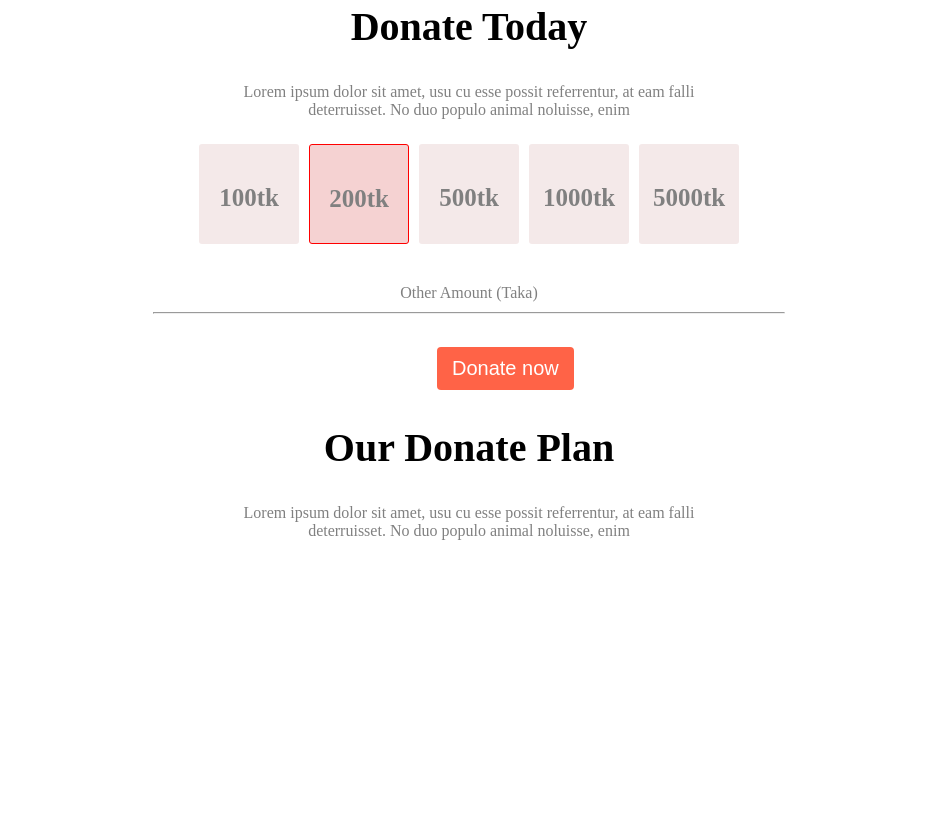
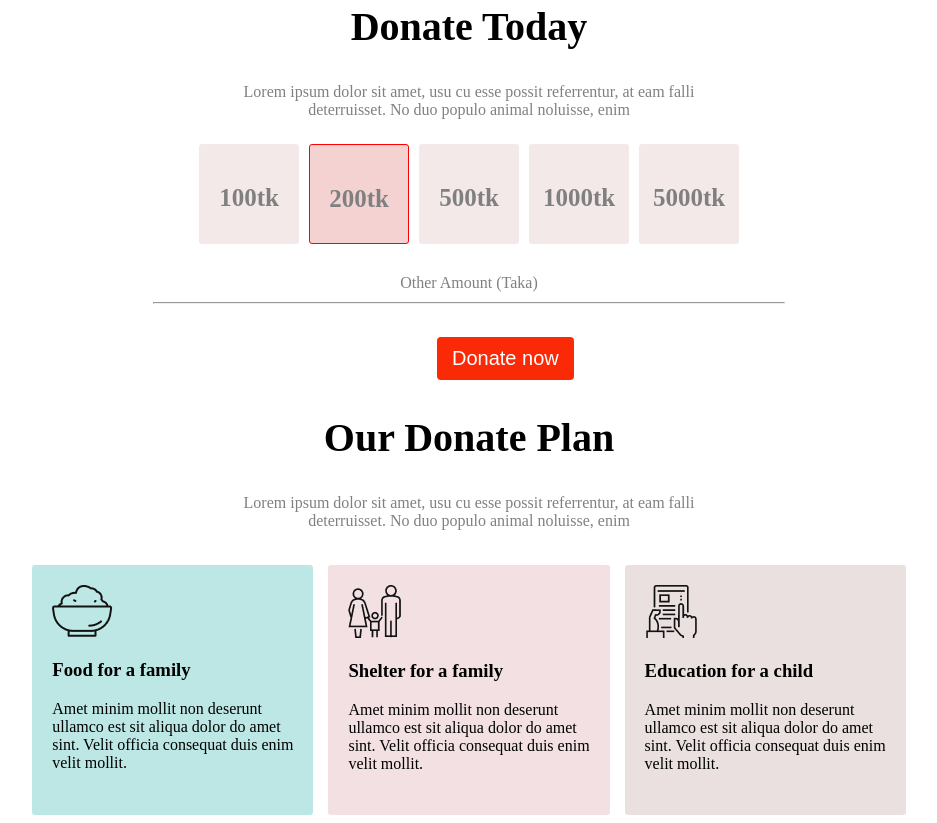
Before and after one commit to zulfikar2022/practice-project-donation, a plain HTML site: page index.html in a window 1280 px wide. Shown: the part 842-1665 px from the top of the page, without its empty margins (171-1108 px from the left). Before the commit the page ends 1398 px from the top, so only its background shows below. Drawn offline with Linux system fonts and the light colour scheme.

Commit message:
pushing again

```diff
--- a/index.html
+++ b/index.html
@@ -20,7 +20,7 @@
     <main>
             <section class="donate">
                 <h2>Donate Today</h2>
-                <p class="donate-description">Lorem ipsum dolor sit amet, usu cu esse possit referrentur, at eam falli <br>
+                <p class="donate-description center">Lorem ipsum dolor sit amet, usu cu esse possit referrentur, at eam falli <br>
                     deterruisset. No duo populo animal noluisse, enim</p>
                     <div class="amount">
                         <div>
@@ -49,8 +49,38 @@
 
             <section class="donate-plan">
                     <h2>Our Donate Plan</h2>
-                    <p>Lorem ipsum dolor sit amet, usu cu esse possit referrentur, at eam falli <br>
+                    <p class="center">Lorem ipsum dolor sit amet, usu cu esse possit referrentur, at eam falli <br>
                         deterruisset. No duo populo animal noluisse, enim</p>
+
+                        <div class="donate-type">
+
+                            <div class="food">
+                                <img src="icons/food.png" alt="food icon">
+                                <h3>Food for a family</h3>
+                                <p>Amet minim mollit non deserunt <br>
+                                    ullamco est sit aliqua dolor do amet <br>
+                                    sint. Velit officia consequat duis enim <br>
+                                    velit mollit.</p>
+                            </div>
+
+                            <div class="shelter">
+                                <img src="icons/shelter.png" alt="family icon">
+                                <h3>Shelter for a family</h3>
+                                <p>Amet minim mollit non deserunt <br>
+                                    ullamco est sit aliqua dolor do amet <br>
+                                    sint. Velit officia consequat duis enim <br>
+                                    velit mollit.</p>
+                            </div>
+
+                            <div class="education">
+                                <img src="icons/Frame-1.png" alt="education icon">
+                                <h3>Education for a child</h3>
+                                <p>Amet minim mollit non deserunt <br>
+                                    ullamco est sit aliqua dolor do amet <br>
+                                    sint. Velit officia consequat duis enim <br>
+                                    velit mollit.</p>
+                            </div>
+                        </div>
             </section>
     </main>
 
--- a/styles/style.css
+++ b/styles/style.css
@@ -26,7 +26,7 @@ header p{
 
 /* Design for buttons  */
 .btn {
-    background-color: tomato;
+    background-color: rgb(250, 42, 6);
     border: none;
     border-radius: 4px;
     height: 33px;
@@ -57,7 +57,11 @@ header p{
     font-size: 40px;
 
  }
- main  p{
+ main .donate p {
+    text-align: center;
+    color: gray;
+ }
+ main .donate-plan>p {
     text-align: center;
     color: gray;
  }
@@ -93,7 +97,7 @@ header p{
  main > .donate>.other-amount>p{
     text-align: center;
     color: grey;
-    margin-top: 40px;
+    margin-top: 30px;
     margin-bottom: 10px;
  }
  main > .donate>.other-amount>button{
@@ -105,4 +109,25 @@ header p{
 
 
  /* design for donate plan */
- .donate-plan
+ .donate-plan .donate-type{
+   display: flex;
+   justify-content: center;
+   gap: 15px;
+   margin-top: 35px;
+ }
+ .donate-plan .donate-type div{
+   height: 250px;
+   padding: 20px;
+   border: none;
+   border-radius: 3px;
+ }
+
+ .donate-plan .donate-type .food{
+   background-color: #a3dfdcba;
+ }
+ .donate-plan .donate-type .shelter{
+   background-color: #efd9ddcc;
+ }
+ .donate-plan .donate-type .education{
+   background-color: #e9dedeeb;
+ }
```
